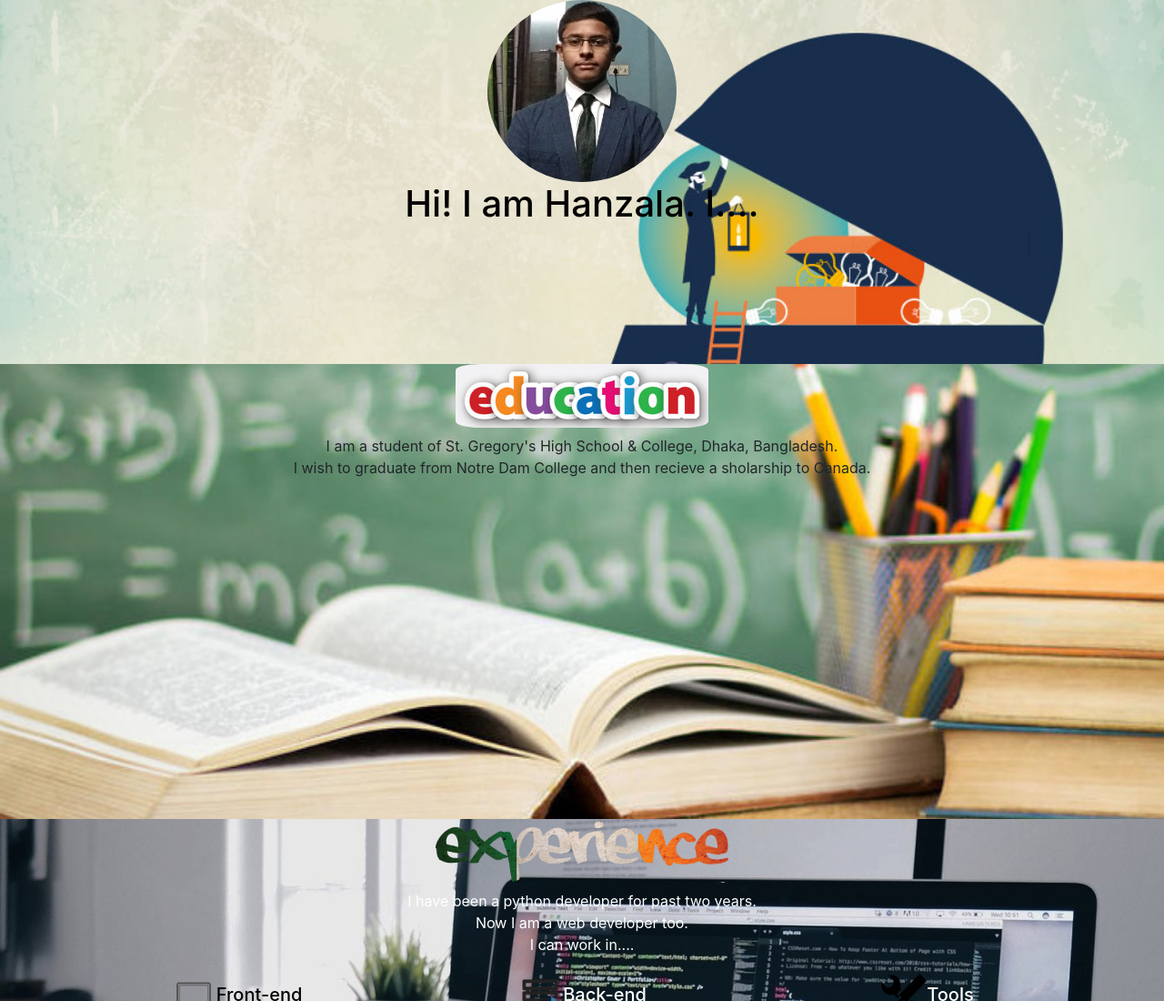
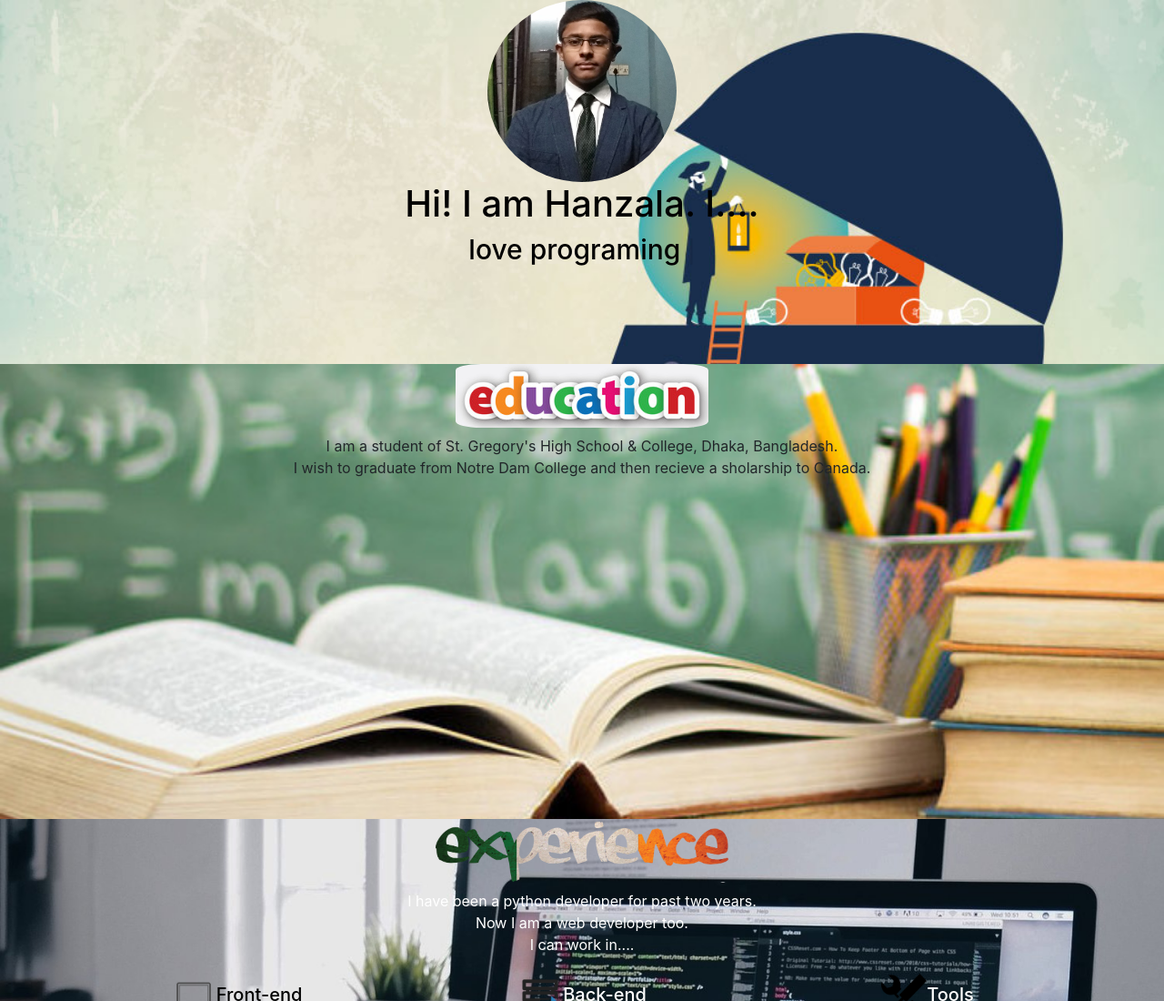
Before and after one commit to hanzala123/hanzala123.github.io, a plain HTML site: page index.html in a window 1280 px wide. Shown: the top 1100 px of the page at 91% size. Drawn offline with nearby package versions, Linux system fonts and the light colour scheme.

Commit message:
add existing file

```diff
--- a/style.css
+++ b/style.css
@@ -1,7 +1,14 @@
+div.transbox {
+  position: relative;
+}
 div.head {
   text-align: center;
   height: 400px;
 }
+h4{
+  display: inline-block;
+}
+/*
 .p {
   animation: slidein 7s forwards;
 }
@@ -105,3 +112,6 @@ a:hover {
   text-align: center;
   margin-top: 2px;
 }
+.p {
+  font-size: 30px!important;
+}
```
